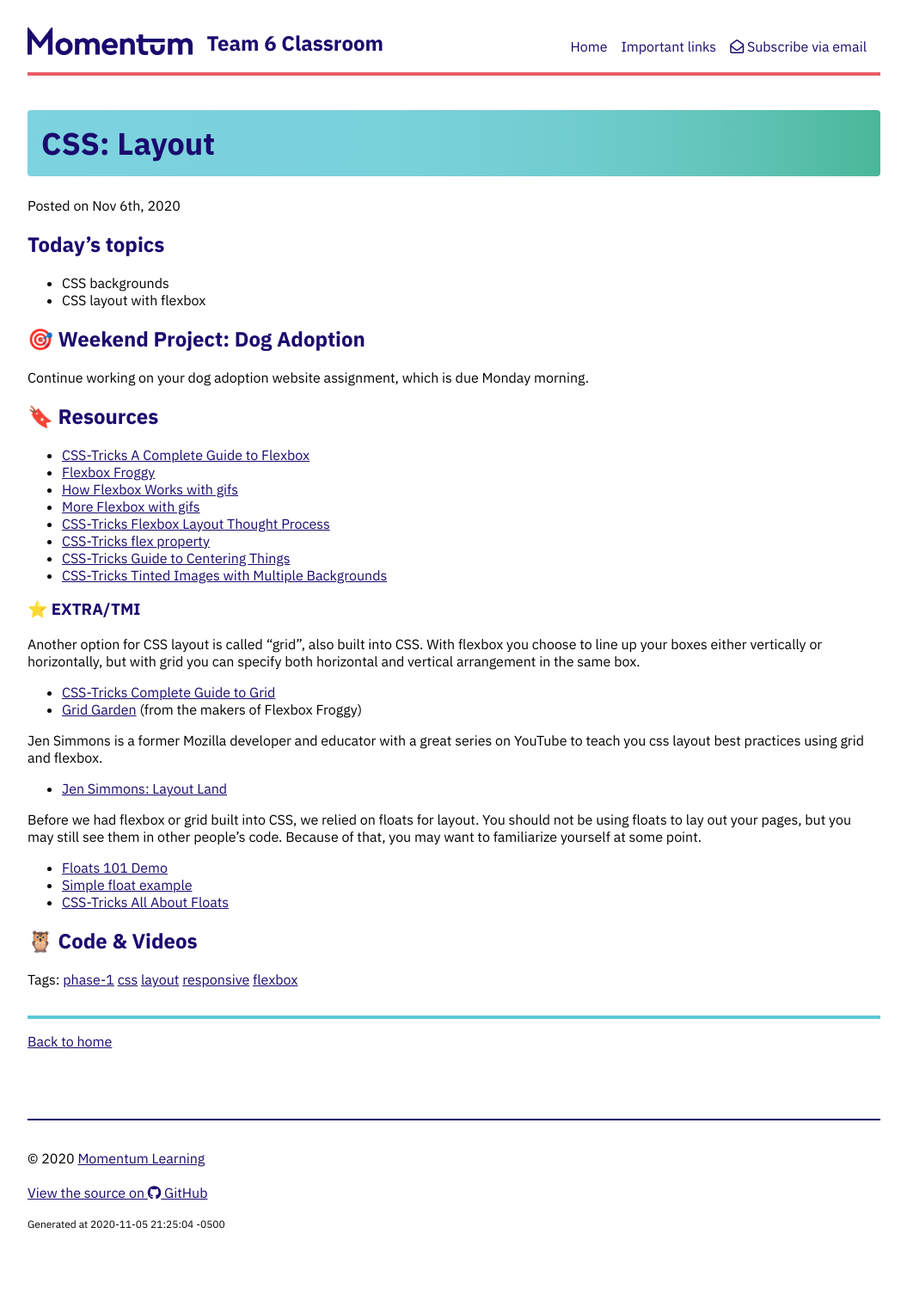
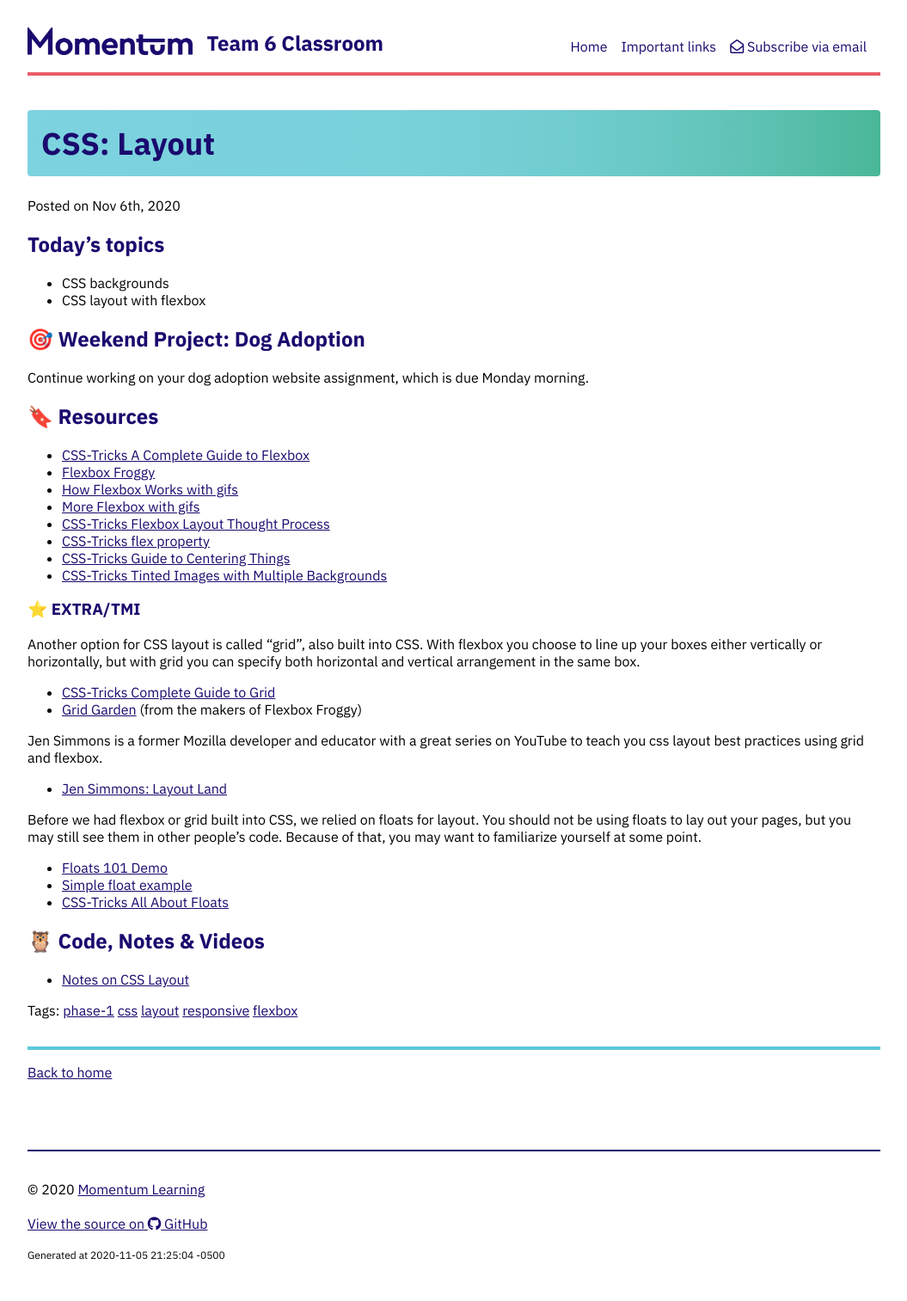
Before and after one commit to momentum-team-6/momentum-team-6.github.io, a Jekyll site: the page built from _posts/2020-11-06-css-layout.md, in a window 1280 px wide. Shown: the whole page at 86% size, without its empty margins (112-1167 px from the left). Built offline with Jekyll 4.4.1, drawn with Linux system fonts in a browser that asks for light colours; nearby versions of some CDN libraries; before the commit the page ends 1477 px from its top, so only the background shows below that.

Commit message:
Add link to notes on css layout

```diff
--- a/_posts/2020-11-06-css-layout.md
+++ b/_posts/2020-11-06-css-layout.md
@@ -41,4 +41,6 @@ Before we had flexbox or grid built into CSS, we relied on floats for layout. Yo
 - [Simple float example](https://codepen.io/amygori/pen/qVwVjX)
 - [CSS-Tricks All About Floats](https://css-tricks.com/all-about-floats/)
 
-## 🦉 Code & Videos
+## 🦉 Code, Notes & Videos
+
+- [Notes on CSS Layout](https://github.com/momentum-team-6/notes/blob/main/css-layout.md)
```
